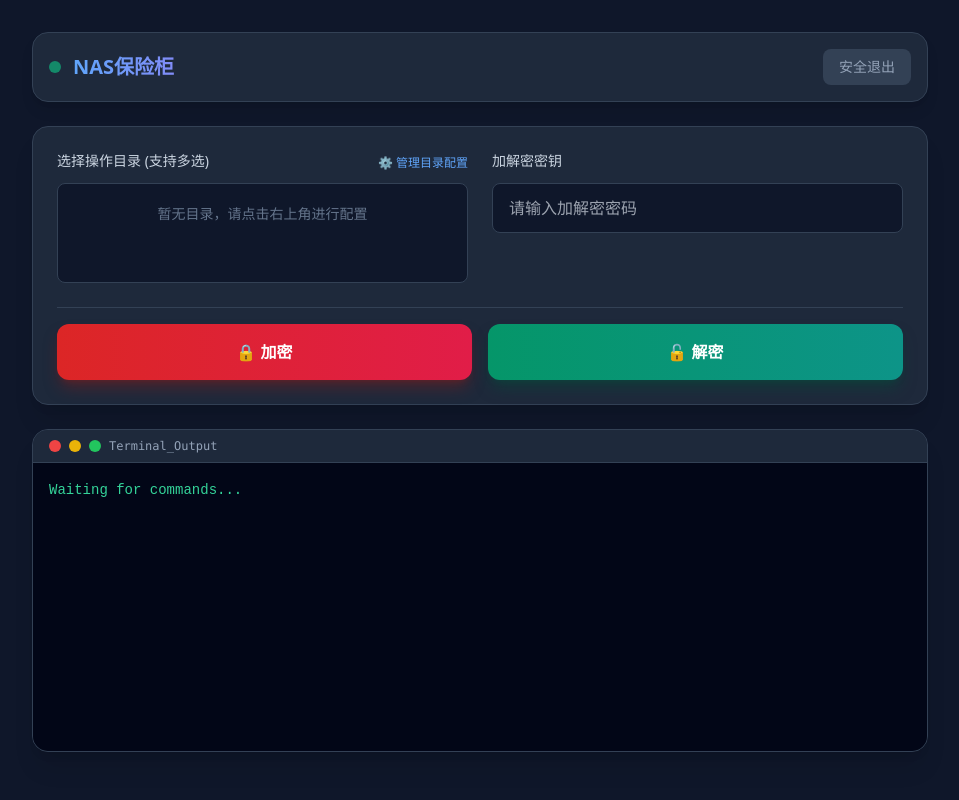
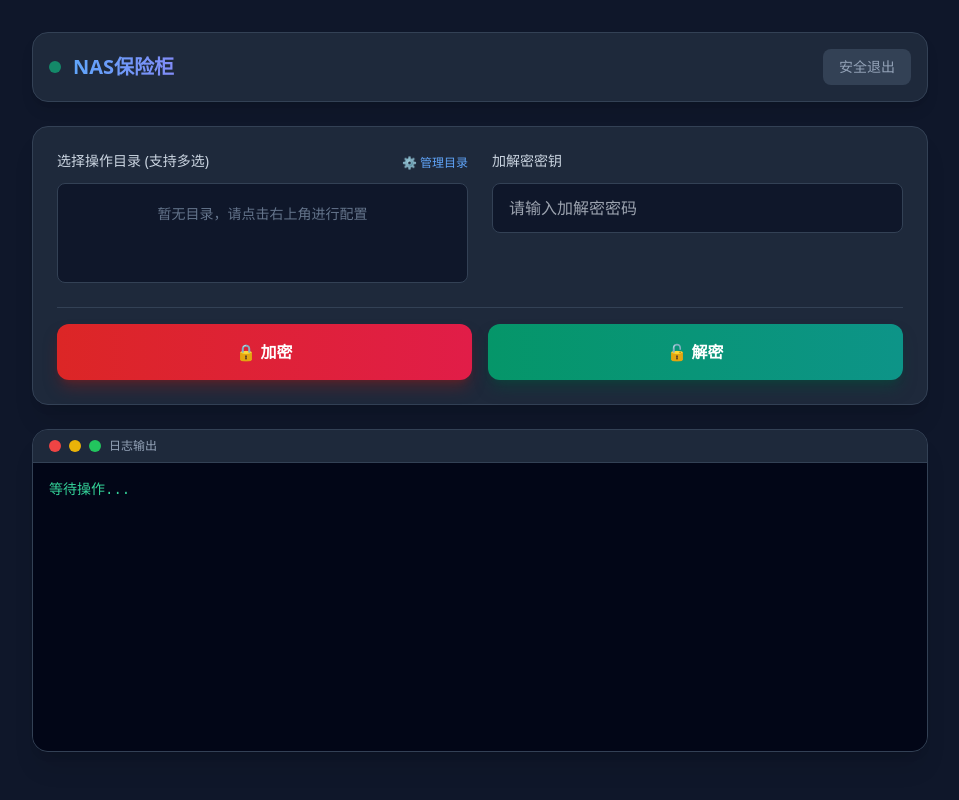
Before and after one commit to jiumian8/jiami, a Flask app: page / in a window 1280 px wide. Shown: the whole page, without its empty margins (160-1119 px from the left). Run offline with Flask 3, Linux system fonts and the light colour scheme; the visitor is signed in with stand-in values (Sample User, id 1); data that the repository does not hold is empty; some libraries are stand-ins or nearby versions.

Commit message:
修改部分简介

```diff
--- a/templates/index.html
+++ b/templates/index.html
@@ -34,7 +34,7 @@
                 <div class="space-y-3">
                     <div class="flex justify-between items-end">
                         <label class="block text-sm font-medium text-slate-300">选择操作目录 (支持多选)</label>
-                        <button onclick="openModal()" class="text-xs text-blue-400 hover:text-blue-300 transition-colors">⚙️ 管理目录配置</button>
+                        <button onclick="openModal()" class="text-xs text-blue-400 hover:text-blue-300 transition-colors">⚙️ 管理目录</button>
                     </div>
                     <div id="pathCheckboxes" class="w-full bg-slate-900 border border-slate-700 rounded-lg p-3 h-[100px] overflow-y-auto space-y-2">
                         <!-- Checkboxes will be injected here -->
@@ -77,9 +77,9 @@
                 <div class="w-3 h-3 rounded-full bg-red-500"></div>
                 <div class="w-3 h-3 rounded-full bg-yellow-500"></div>
                 <div class="w-3 h-3 rounded-full bg-green-500"></div>
-                <span class="ml-2 text-xs text-slate-400 font-mono">Terminal_Output</span>
+                <span class="ml-2 text-xs text-slate-400 font-mono">日志输出</span>
             </div>
-            <div id="logTerminal" class="terminal h-72 overflow-y-auto p-4 text-emerald-400 text-sm leading-relaxed whitespace-pre-wrap">Waiting for commands...</div>
+            <div id="logTerminal" class="terminal h-72 overflow-y-auto p-4 text-emerald-400 text-sm leading-relaxed whitespace-pre-wrap">等待操作...</div>
         </div>
     </div>
 
```
